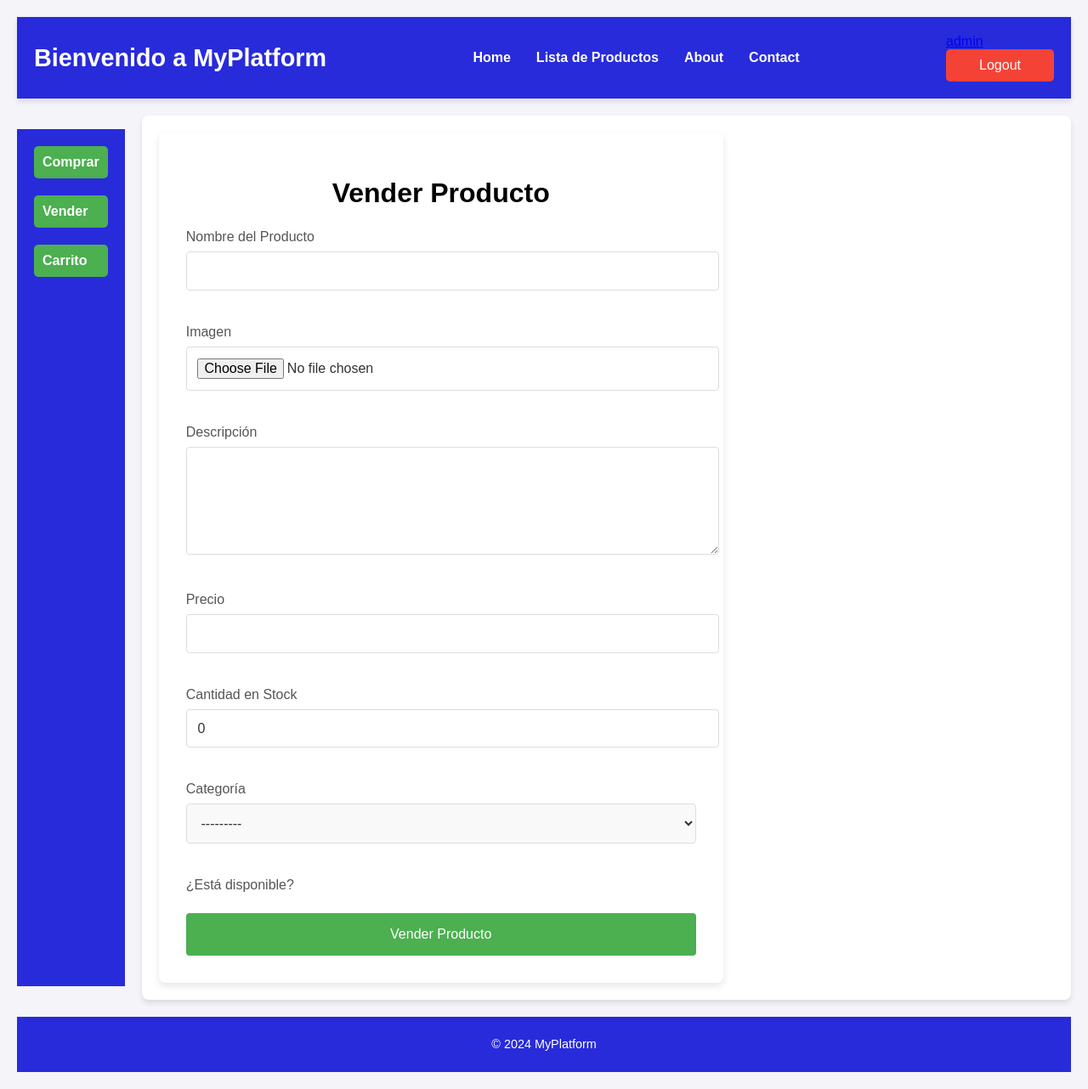
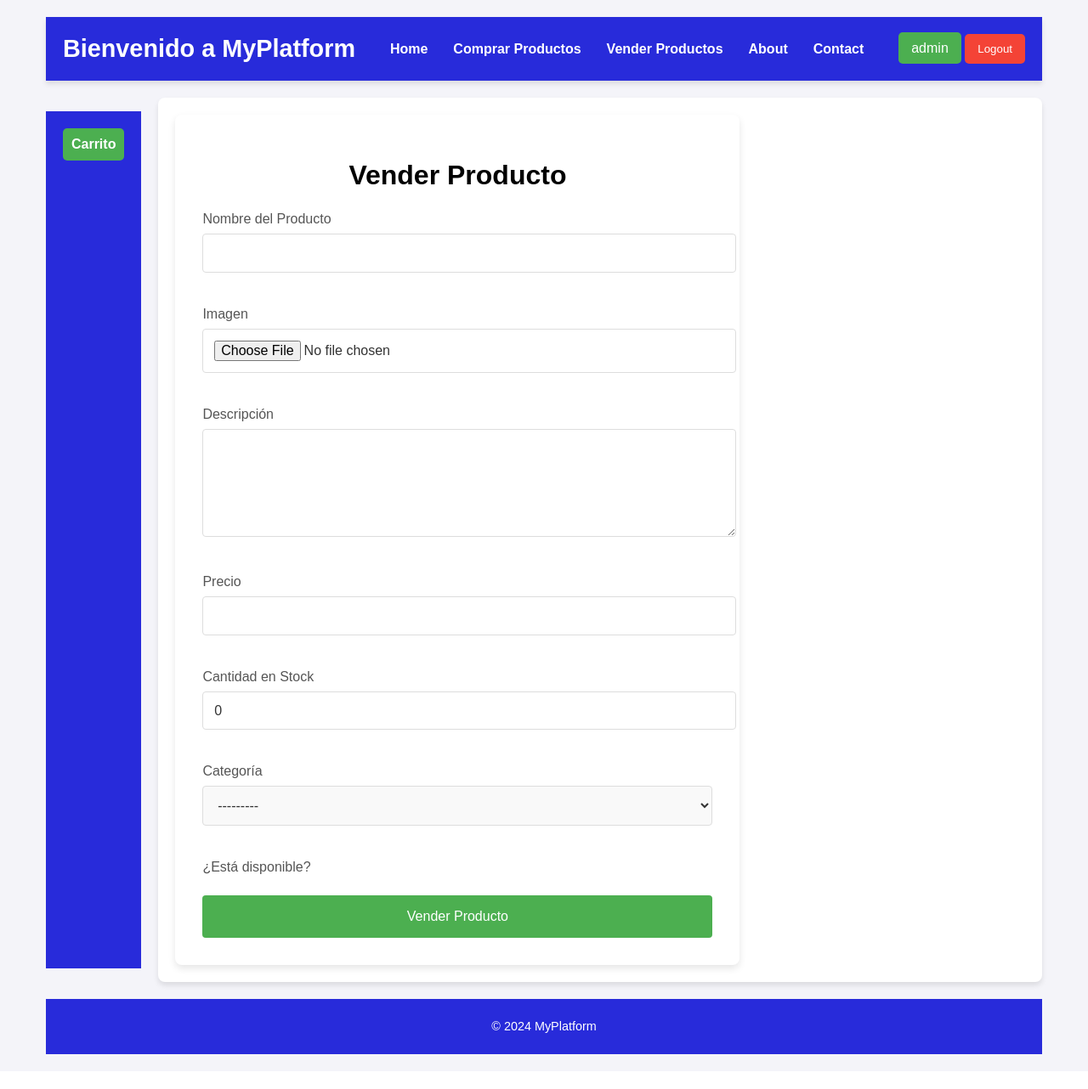
Before and after one commit to BigBossSpektrum/ventasPage, a Django app: page /products/sell_product/ in a window 1280 px wide. Shown: the whole page at 85% size. After the commit the page ends 1241 px from the top, so only its background shows below. Run offline with Django 5.2, Linux system fonts and the light colour scheme; a user stored in the database is signed in; data comes from the database, SQL or seed files in the repository; both versions use the stored data as it was after the commit.

Commit message:
update styles

```diff
--- a/products/templates/product_detail.html
+++ b/products/templates/product_detail.html
@@ -21,11 +21,11 @@
     <button onclick="window.history.back()">Regresar</button>
 
 
-    <!-- {% if product.image %}
-        <img src="{{ product.image.url }}" alt="{{ product.name }}" style="max-width: 200px;">
+    {% if product.image %}
+        <img src="{{ product.image }}" alt="{{ product.name }}" style="max-width: 200px;">
     {% else %}
         <p>No hay imagen disponible.</p>
-    {% endif %} -->
+    {% endif %}
 
 
 {% endblock %}
--- a/products/templates/sell_product.html
+++ b/products/templates/sell_product.html
@@ -53,7 +53,7 @@
                 {{ form.is_available }}
             </div>
 
-            <button type="submit">Vender Producto</button>
+            <button class="vender-button" type="submit">Vender Producto</button>
         </form>
     </div>
 {% endblock %}
--- a/static/css/home.css
+++ b/static/css/home.css
@@ -81,6 +81,17 @@
     background-color: #d32f2f;
 }
 
+.login {
+    background-color: #4CAF50;
+    color: white;
+    border: none;
+    text-decoration: none;
+    padding: 10px 15px;
+    border-radius: 5px;
+    cursor: pointer;
+    transition: background-color 0.3s ease;
+}
+
 /* Estilos del menú lateral */
 menu {
     grid-area: b;
--- a/static/css/sell_products.css
+++ b/static/css/sell_products.css
@@ -18,7 +18,7 @@
     padding: 2rem;
     border-radius: 8px;
     max-width: 600px;
-    width: 100%;
+    /* width: 100%; */
 }
 
 /* Título del formulario */
@@ -48,7 +48,7 @@
 }
 
 /* Estilo para los botones */
-button {
+.vender-button {
     background-color: #4CAF50;
     color: white;
     padding: 1rem;
--- a/templates/home.html
+++ b/templates/home.html
@@ -21,9 +21,14 @@
         <header>
             <h1>Bienvenido a MyPlatform</h1>
             <ul>
-                <li><a href="{% url 'home' %}">Home</a></li>
-                <li><a href="{% url 'product_list' %}">Lista de Productos</a></li>
-                <!-- <li><a href="{% url 'sell_product' %}">Vender Productos</a></li> -->
+                <li><a href="{% url 'product_list' %}">Home</a></li>
+
+                {% if user.is_authenticated %}
+                <li><a href="{% url 'available_products' %}">Comprar Productos</a></li>
+                <li><a href="{% url 'sell_product' %}">Vender Productos</a></li>
+
+                {% endif %}
+
                 <li><a href="">About</a></li>
                 <li><a href="">Contact</a></li>
             </ul>
@@ -31,28 +36,23 @@
                 {% if user.is_authenticated %}
                     <form method="post" action="{% url 'logout' %}" style="display: inline;">
                         {% csrf_token %}
-                        <a href="{% url 'profile' %}">{{ user.username }}</a>
+                        <a class="login" href="{% url 'profile' %}">{{ user.username }}</a>
+
                         <button type="submit">Logout</button>
                     </form>
                 {% else %}
-                    <a href="{% url 'login' %}">Login</a>
+                    <a class="login" href="{% url 'login' %}">Login</a>
                 {% endif %}
             </div>
-            {% if messages %}
+            <!-- {% if messages %}
                 <ul class="messages">
                     {% for message in messages %}
                         <li>{{ message }}</li>
                     {% endfor %}
                 </ul>
-            {% endif %}
+            {% endif %} -->
         </header>
         <menu>
-            <li>
-                <a href="{% url 'available_products' %}">Comprar</a>
-            </li>
-            <li>
-                <a href="{% url 'sell_product' %}">Vender</a>
-            </li>
             <li>
                 <a href="{% url 'view_cart' %}">Carrito</a>
             </li>
```
Also changed, not shown: ecommerce_project/settings.py (+6 -4 lines), db.sqlite3.
